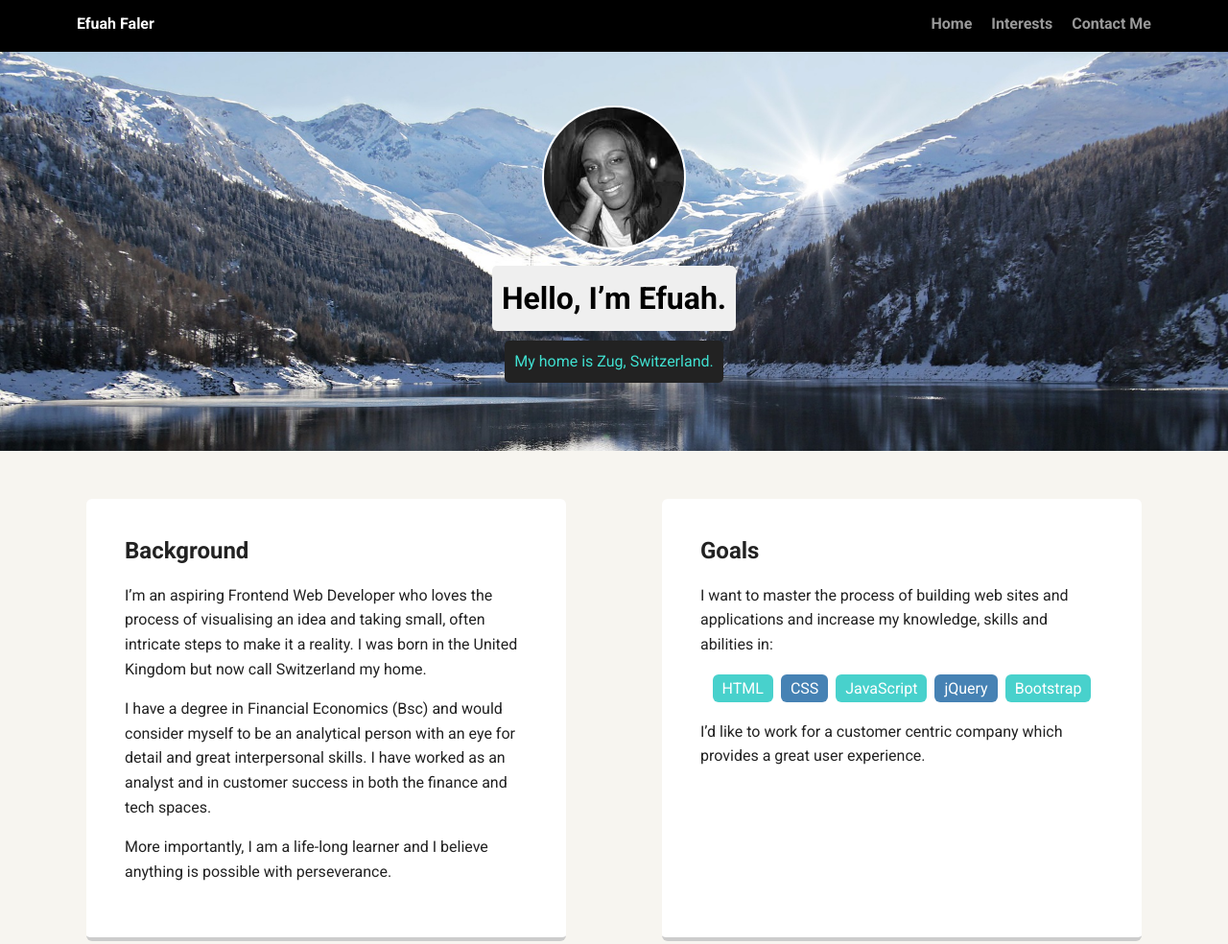
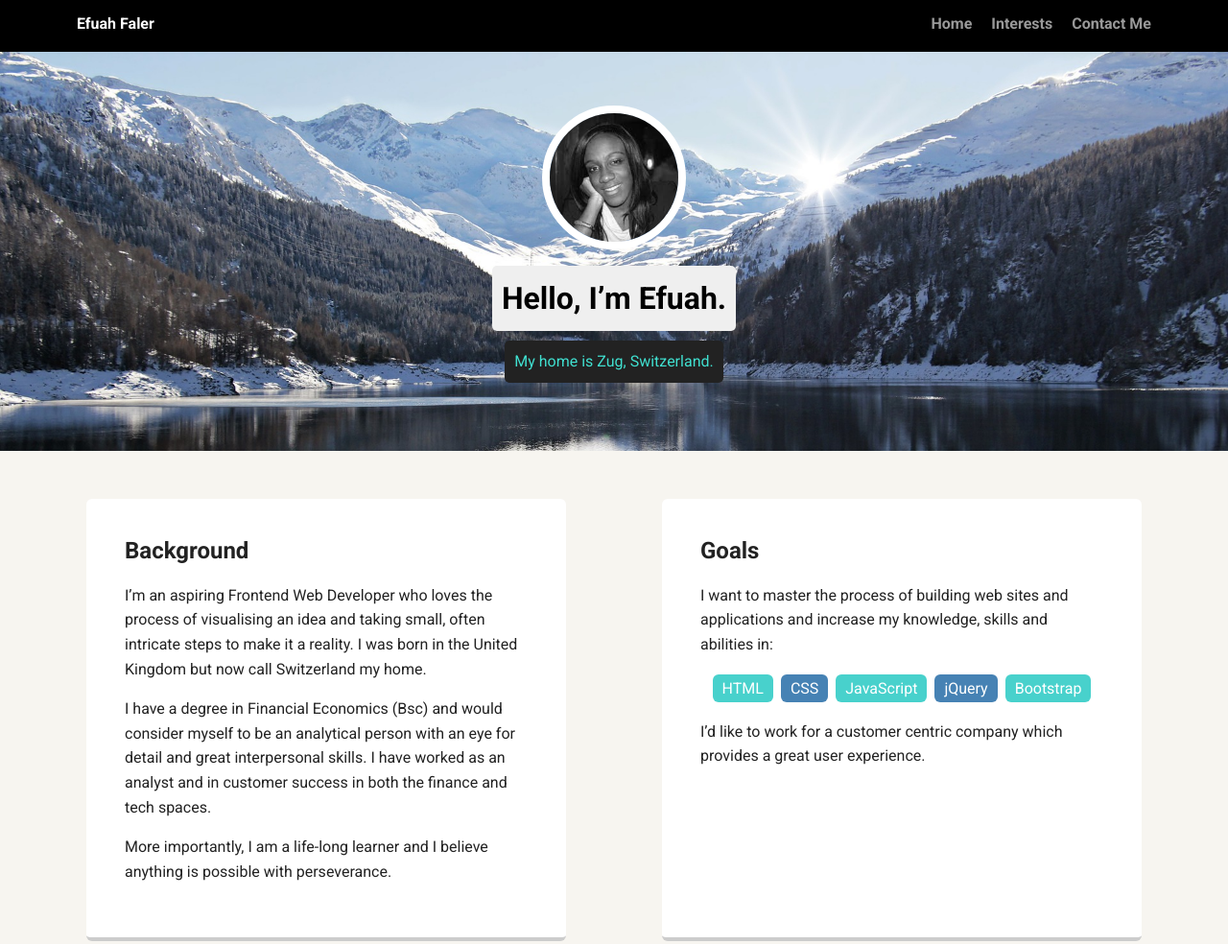
Before and after one commit to ebfaler/unit-1-project, a plain HTML site: page index.html in a window 1280 px wide. Shown: the top 984 px of the page at 96% size. Drawn offline with Linux system fonts and the light colour scheme; a web font is replaced by a local one.

Commit message:
updated css

```diff
--- a/styles.css
+++ b/styles.css
@@ -70,11 +70,11 @@ header .profile-image {
   width: 150px;
   height: 150px;
   border-radius: 50%;
-  border: 2px solid white;
+  border: 8px solid white;
   transition: all .6s;
 }
 header .profile-image:hover {
-  transform: scale(1.2) rotate(5deg);
+  transform: scale(1.2) rotate(360deg);
 }
 
 
```
Also changed, not shown: 1 other file.
